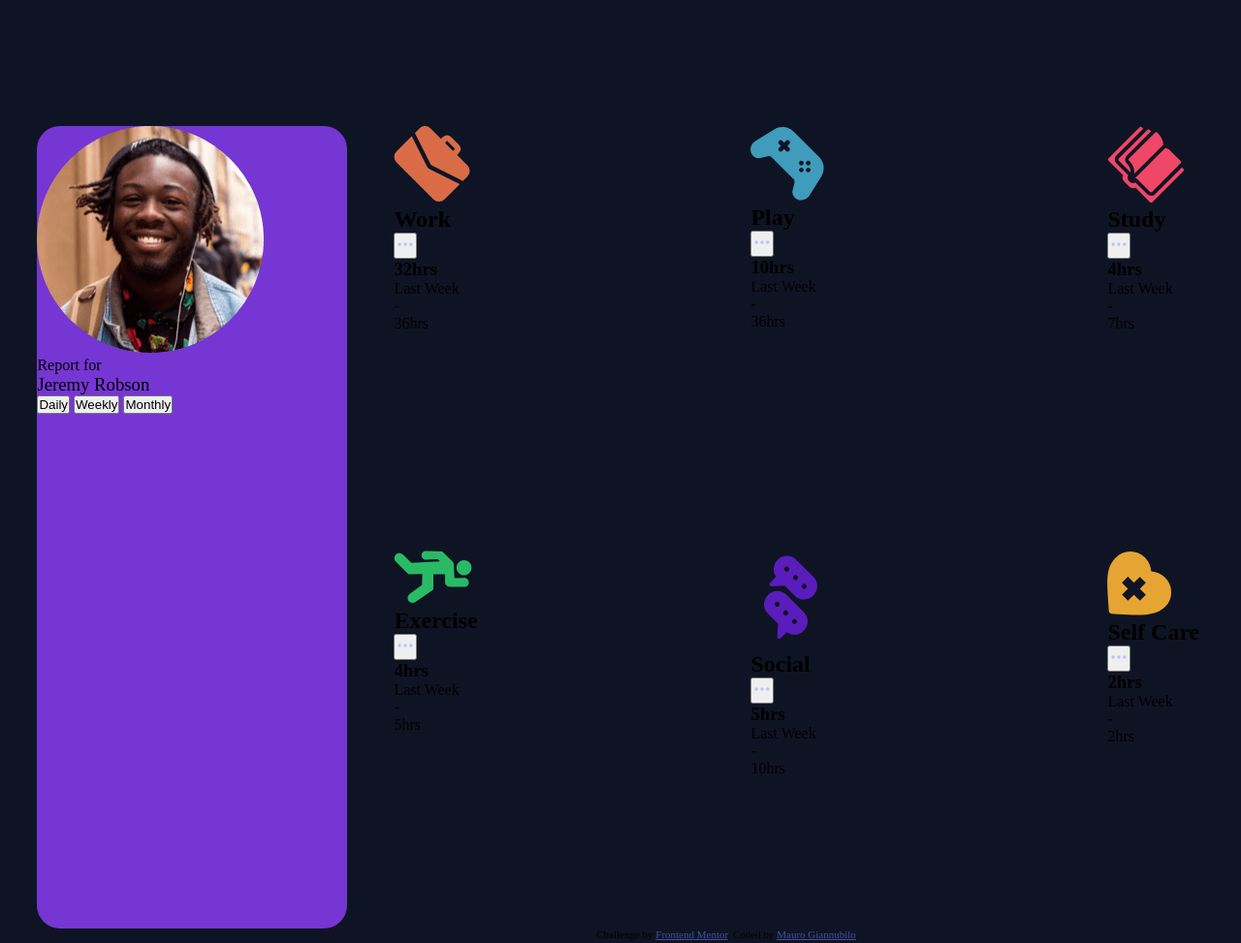
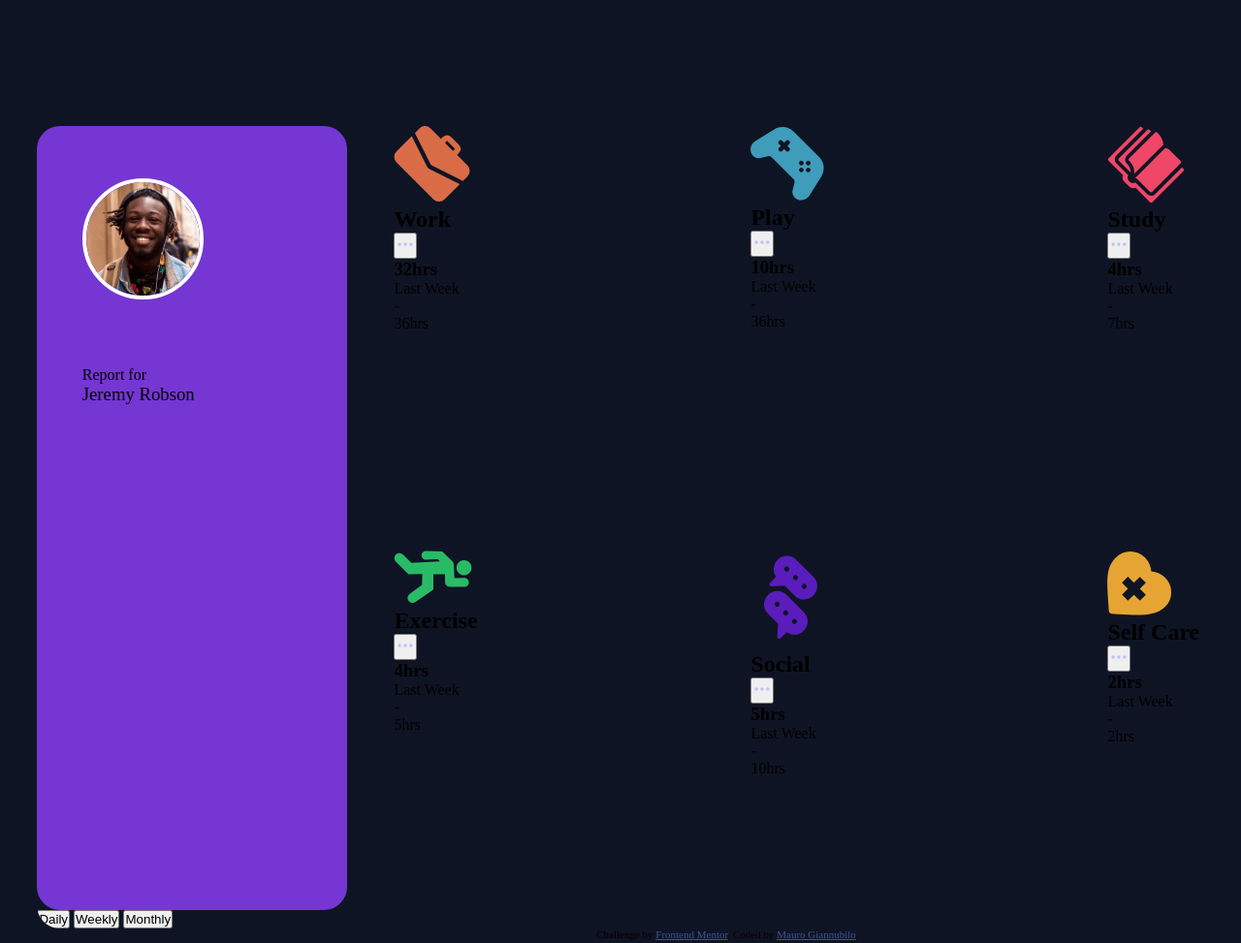
Before and after one commit to MauroGiuby/Time-tracking-dashboard, a plain HTML site: page index.html in a window 1280 px wide. Shown: the top 973 px of the page at 97% size. Drawn offline with Linux system fonts and the light colour scheme.

Commit message:
Update style.css

```diff
--- a/style.css
+++ b/style.css
@@ -34,7 +34,7 @@ body {
 }
 
 .activity-tracker-menu {
-  background: var(--purple-700);
+  background: var(--navy-800);
   border-radius: var(--br);
   overflow: hidden;
   width: 100%;
@@ -43,7 +43,47 @@ body {
 @media screen and (min-width: 500px) {
   .activity-tracker-menu {
     grid-row: 1/3;
+    display: flex;
+    flex-flow: column nowrap;
   }
+}
+
+.activity-tracker-owner {
+  width: 100%;
+  padding: 3.1rem 2.9rem;
+  display: flex;
+  flex-wrap: wrap;
+  align-items: center;
+  justify-content: flex-start;
+  gap: 2rem;
+  background-color: var(--purple-700);
+  border-radius: 0 0 var(--br) var(--br);
+}
+
+@media screen and (min-width: 500px) {
+  .activity-tracker-owner {
+    padding: 3.4rem 2.9rem 8rem 2.9rem;
+    flex-flow: column nowrap;
+    align-items: start;
+    gap: 4.3rem;
+    flex: 1 0 auto;
+  }
+}
+
+.activity-tracker-owner-img {
+  width: 6.4rem;
+  border: 0.3rem solid white;
+  border-radius: 50%;
+}
+
+@media screen and (min-width: 500px) {
+  .activity-tracker-owner-img {
+    width: 7.8rem;
+  }
+}
+
+.activity-tracker-owner-container {
+
 }
 
 
```
